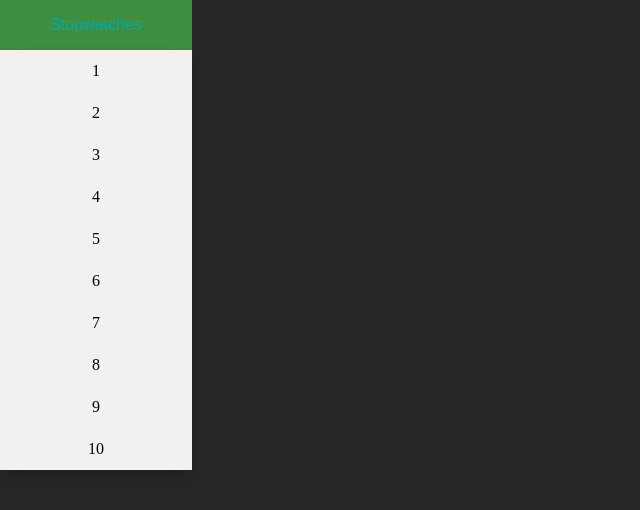
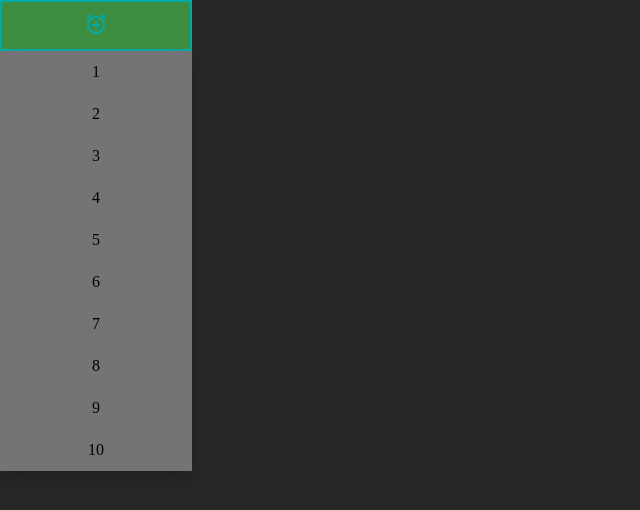
Before and after one commit to rdargali/multi-stop-watch, a React (Create React App) app: page / in a window 1280 px wide. Shown: the top 510 px of the page, without its empty margins (0-640 px from the left). Built offline with nearby package versions, Linux system fonts and the light colour scheme.

Commit message:
icons instead of text

```diff
--- a/package.json
+++ b/package.json
@@ -3,6 +3,8 @@
   "version": "0.1.0",
   "private": false,
   "dependencies": {
+    "@material-ui/core": "^4.11.0",
+    "@material-ui/icons": "^4.9.1",
     "@testing-library/jest-dom": "^4.2.4",
     "@testing-library/react": "^9.5.0",
     "@testing-library/user-event": "^7.2.1",
--- a/src/App.css
+++ b/src/App.css
@@ -89,16 +89,15 @@ body {
   border: 2px solid #00aba9;
   background: #fff;
   color: #00aba9;
-  padding: 16px;
-  font-size: 16px;
-  border: none;
+  padding: 10px;
+  font-size: 1vw;
   width: 15vw;
 }
 
 .dropdown-content {
   display: none;
   position: absolute;
-  background-color: #f1f1f1;
+  background-color: #747474;
   box-shadow: 0px 8px 16px 0px rgba(0, 0, 0, 0.2);
   z-index: 1;
 }
--- a/src/components/Button.js
+++ b/src/components/Button.js
@@ -1,4 +1,5 @@
 import React from "react";
+import AlarmOnIcon from "@material-ui/icons/AlarmOn";
 
 function Button({ startTimer, status, stopTimer, resetTimer, resumeTimer }) {
   return (
@@ -8,7 +9,7 @@ function Button({ startTimer, status, stopTimer, resetTimer, resumeTimer }) {
           className="stopwatch-btn stopwatch-btn-gre"
           onClick={startTimer}
         >
-          Start
+          <AlarmOnIcon />
         </button>
       ) : (
         ""
--- a/src/components/Dropdown.js
+++ b/src/components/Dropdown.js
@@ -1,11 +1,14 @@
 import React from "react";
+import AddAlarm from "@material-ui/icons/AddAlarm";
 import "../App.css";
 
 const Dropdown = ({ setStopwatches }) => {
   return (
     <div>
       <div className="dropdown">
-        <button className="dropbtn">Stopwatches</button>
+        <button className="dropbtn">
+          <AddAlarm />
+        </button>
         <ul className="dropdown-content">
           <li onClick={() => setStopwatches(1)}>1</li>
           <li onClick={() => setStopwatches(2)}>2</li>
```
Also changed, not shown: 1 other file (tests, documents, lock files or other folders).
